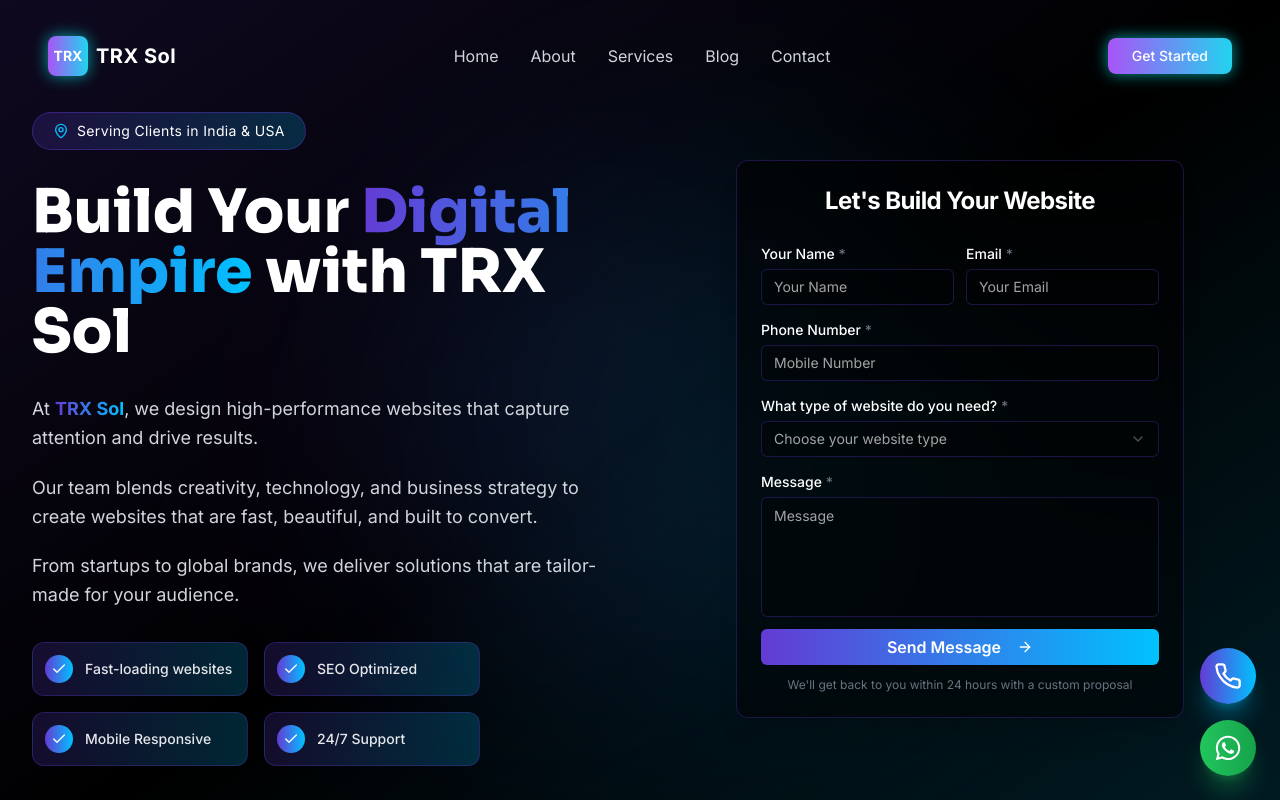
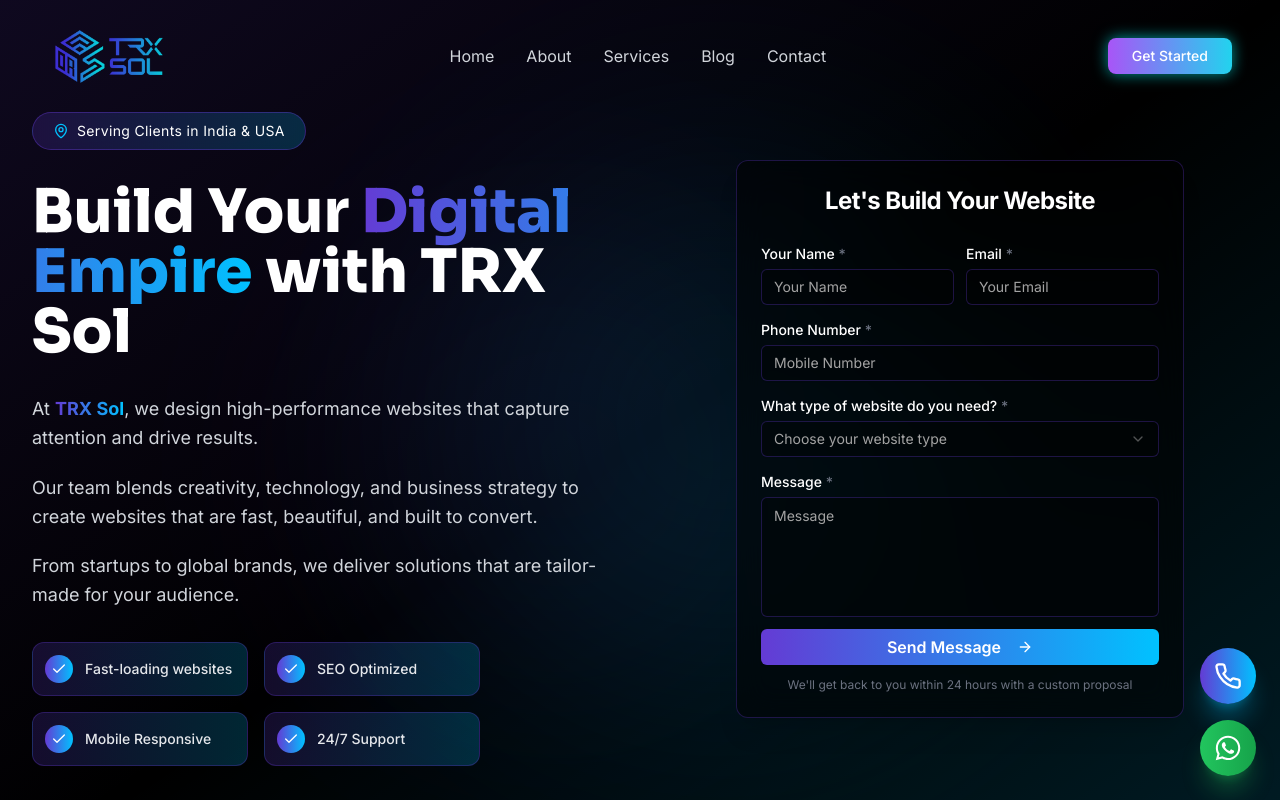
Before and after one commit to trx-sol/trxsol, a Next.js app: page / in a window 1280 px wide. Shown: the top 800 px of the page. Built offline with nearby package versions, Linux system fonts and the light colour scheme.

Commit message:
Implement code changes to enhance functionality and improve performance

```diff
--- a/components/Footer.js
+++ b/components/Footer.js
@@ -10,6 +10,7 @@ import {
   Clock,
   ArrowRight,
 } from "lucide-react";
+import Image from "next/image";
 import Link from "next/link";
 import { useState } from "react";
 
@@ -147,17 +148,9 @@ export default function Footer() {
         <div className="grid grid-cols-1 md:grid-cols-2 lg:grid-cols-4 gap-12">
           {/* Brand Section */}
           <div className="lg:col-span-2">
-            <div className="flex items-center space-x-3 mb-6">
-              <div className="w-14 h-14 bg-gradient-to-r from-trx-purple to-trx-cyan rounded-2xl flex items-center justify-center shadow-xl shadow-trx-cyan/30">
-                <span className="text-white font-bold text-lg">TRX</span>
-              </div>
-              <div>
-                <span className="text-white font-bold text-2xl tracking-wide">
-                  TRX Sol
-                </span>
-                <p className="text-trx-cyan text-sm">Digital Excellence</p>
-              </div>
-            </div>
+            <Link href={"/"} className="flex items-center space-x-3 mb-4">
+              <Image src={"/logo.png"} alt="TRX Sol Logo" width={180} height={180} />
+            </Link>
 
             <p className="text-gray-400 leading-relaxed mb-6 text-base">
               Premium website design and development company serving India and
--- a/components/Navigation.js
+++ b/components/Navigation.js
@@ -4,6 +4,7 @@ import { Menu, X } from "lucide-react";
 import { motion, AnimatePresence } from "framer-motion";
 import { Button } from "./ui/button";
 import Link from "next/link";
+import Image from "next/image";
 
 export default function Navigation() {
   const [isOpen, setIsOpen] = useState(false);
@@ -46,8 +47,7 @@ export default function Navigation() {
       variants={navVariants}
       initial="hidden"
       animate="visible"
-      className={`fixed top-4 z-50 transition-all duration-700 ease-out ${
-        isScrolled
+      className={`fixed top-4 z-50 transition-all duration-700 ease-out ${isScrolled
         ? isOpen
           ? "left-[5%] right-[5%] backdrop-blur-xl bg-black/80 border border-white/20 shadow-[0_8px_32px_rgba(0,255,255,0.2)] rounded-3xl"
           : "left-[10%] right-[10%] lg:left-[10%] lg:right-[10%] backdrop-blur-xl bg-black/80 border border-white/20 shadow-[0_8px_32px_rgba(0,255,255,0.2)] rounded-full"
@@ -56,34 +56,14 @@ export default function Navigation() {
     >
       <div className="max-w-7xl mx-auto px-4 sm:px-6 lg:px-8">
         <div
-          className={`flex justify-between items-center transition-all duration-700 ${
-            isScrolled ? "h-16 lg:h-20" : "h-16 lg:h-20"
-          }`}
+          className={`flex justify-between items-center transition-all duration-700 h-20`}
         >
           {/* Logo */}
-          <motion.div
-            whileHover={{ scale: 1.05 }}
-            className={`transition-all duration-700 ${
-              isScrolled ? "scale-90" : "scale-100"
-            }`}
-          >
+          <div className={`transition-all duration-700 ${isScrolled ? "scale-90" : "scale-100"}`}>
             <Link href="/" className="flex items-center gap-2">
-              <div
-                className={`bg-gradient-to-r from-purple-500 to-cyan-400 rounded-lg flex items-center justify-center shadow-[0_0_15px_rgba(0,255,255,0.6)] transition-all duration-700 ${
-                  isScrolled ? "w-8 h-8" : "w-10 h-10"
-                }`}
-              >
-                <span className="text-white font-bold text-sm">TRX</span>
+              <Image src={"/logo.png"} alt="TRX Sol Logo" width={120} height={120} />
+            </Link>
           </div>
-              <span
-                className={`text-white font-extrabold tracking-wide transition-all duration-700 ${
-                  isScrolled ? "text-lg" : "text-xl"
-                }`}
-              >
-                TRX Sol
-              </span>
-            </Link>
-          </motion.div>
 
           {/* Desktop Nav */}
           <div className="hidden lg:flex gap-8">
@@ -92,8 +72,7 @@ export default function Navigation() {
                 key={item.name}
                 whileHover={{ y: -2 }}
                 transition={{ type: "spring", stiffness: 200 }}
-                className={`transition-all duration-700 ${
-                  isScrolled ? "scale-95" : "scale-100"
+                className={`transition-all duration-700 ${isScrolled ? "scale-95" : "scale-100"
                   }`}
               >
                 <Link
@@ -112,13 +91,11 @@ export default function Navigation() {
             <motion.div
               whileHover={{ scale: 1.05 }}
               whileTap={{ scale: 0.95 }}
-              className={`transition-all duration-700 ${
-                isScrolled ? "scale-95" : "scale-100"
+              className={`transition-all duration-700 ${isScrolled ? "scale-95" : "scale-100"
                 }`}
             >
               <Button
-                className={`bg-gradient-to-r from-purple-500 to-cyan-400 shadow-[0_0_15px_rgba(0,255,255,0.6)] text-white transition-all duration-700 ${
-                  isScrolled
+                className={`bg-gradient-to-r from-purple-500 to-cyan-400 shadow-[0_0_15px_rgba(0,255,255,0.6)] text-white transition-all duration-700 ${isScrolled
                   ? "px-5 py-3 rounded-full text-sm"
                   : "px-6 py-3 rounded-lg"
                   }`}
@@ -134,8 +111,7 @@ export default function Navigation() {
               onClick={() => setIsOpen(!isOpen)}
               whileHover={{ scale: 1.1 }}
               whileTap={{ scale: 0.9 }}
-              className={`text-gray-300 p-2 rounded-lg hover:bg-white/10 transition-all duration-700 ${
-                isScrolled ? "scale-90" : "scale-100"
+              className={`text-gray-300 p-2 rounded-lg hover:bg-white/10 transition-all duration-700 ${isScrolled ? "scale-90" : "scale-100"
                 }`}
             >
               <AnimatePresence mode="wait">
```
Also changed, not shown: public/logo.png (added). Lines whose indentation alone changed are shown as unchanged.
